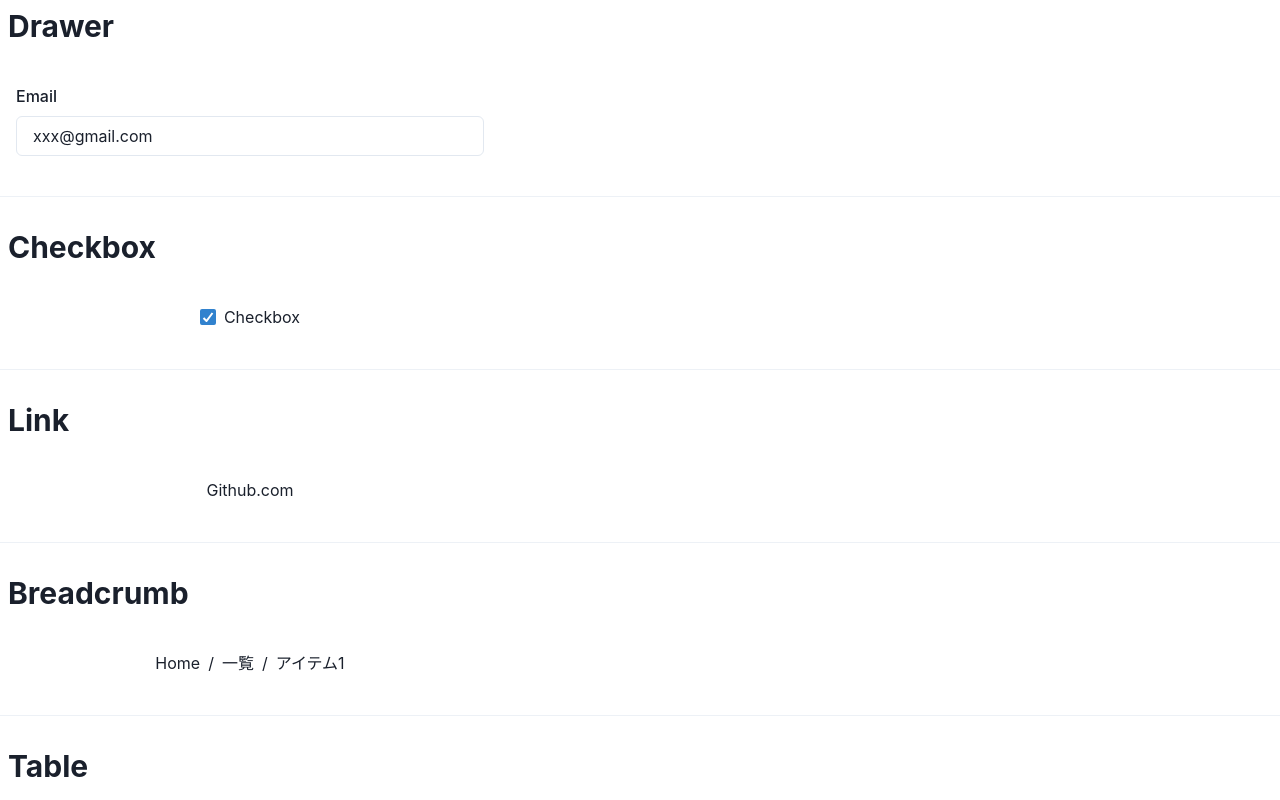
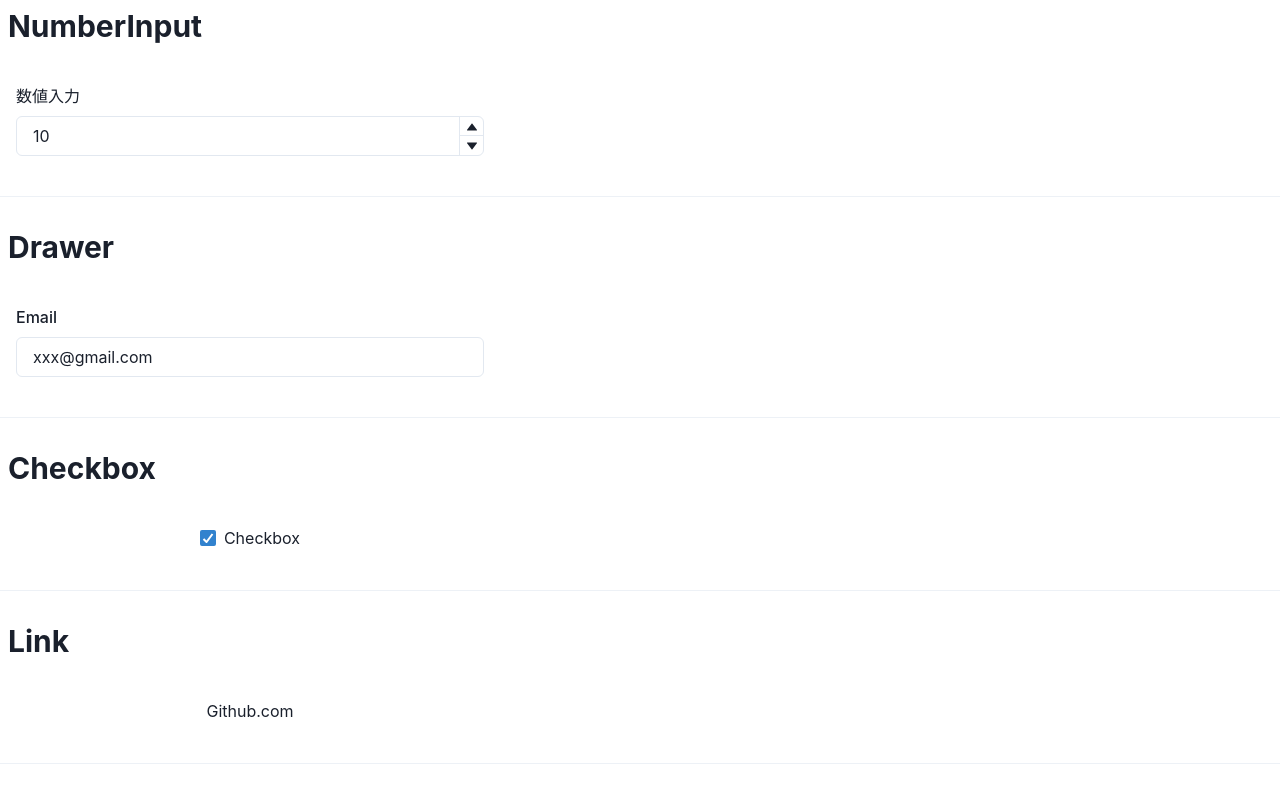
Before and after one commit to nkgrnkgr/testing-library-and-a11y, a React (Vite) app: page / in a window 1280 px wide. Shown: the top 800 px of the page. Built offline with nearby package versions, Linux system fonts and the light colour scheme.

Commit message:
数値入力を追加

```diff
--- /dev/null
+++ b/src/components/NumberInputDisplay/index.tsx
@@ -0,0 +1,43 @@
+import {
+  Center,
+  FormControl,
+  FormLabel,
+  NumberDecrementStepper,
+  NumberIncrementStepper,
+  NumberInput,
+  NumberInputField,
+  NumberInputStepper,
+} from "@chakra-ui/react";
+import { useState } from "react";
+import { Title } from "../Title";
+
+function Component() {
+  const [num, setNum] = useState(10);
+
+  return (
+    <FormControl>
+      <FormLabel>数値入力</FormLabel>
+      <NumberInput
+        defaultValue={num}
+        onChange={(_, valueNumber) => setNum(valueNumber)}
+      >
+        <NumberInputField />
+        <NumberInputStepper>
+          <NumberIncrementStepper />
+          <NumberDecrementStepper />
+        </NumberInputStepper>
+      </NumberInput>
+    </FormControl>
+  );
+}
+
+export function NumberInputDisplay() {
+  return (
+    <>
+      <Title>NumberInput</Title>
+      <Center p={4} w="500px">
+        <Component />
+      </Center>
+    </>
+  );
+}
--- a/src/main.tsx
+++ b/src/main.tsx
@@ -16,6 +16,7 @@
 import { Loading } from "./components/Loading";
 import { MenuDisplay } from "./components/MenuDisplay";
 import { ModalDisplay } from "./components/ModalDisplay";
+import { NumberInputDisplay } from "./components/NumberInputDisplay";
 import { PopoverDisplay } from "./components/PopoverDisplay";
 import { Progressbar } from "./components/Progressbar";
 import { StatDisplay } from "./components/StatDisplay";
@@ -29,6 +30,7 @@
   <React.StrictMode>
     <Provider>
       <Contents>
+        <NumberInputDisplay />
         <FormControlDisplay />
         <CheckboxDisplay />
         <LinkDisplay />
```
Also changed, not shown: 1 other file (tests, documents, lock files or other folders).
